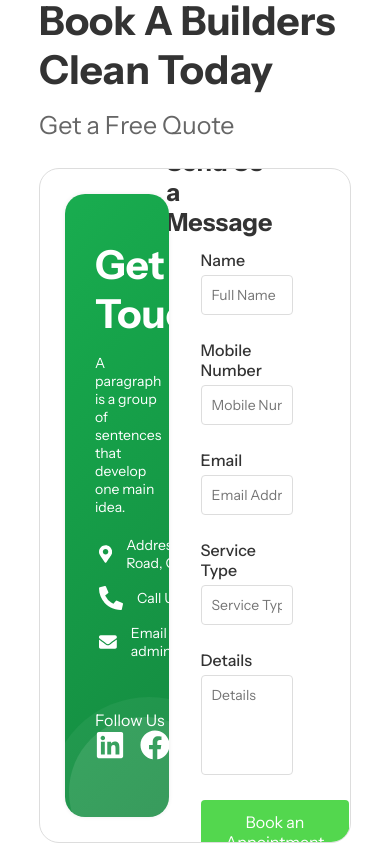
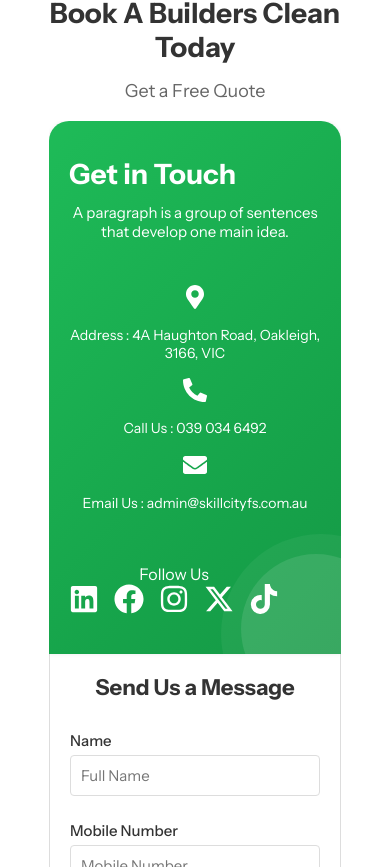
Before and after one commit to LGCDMBandara/Skill-City, a React (Vite) app in the folder frontend/: page / in a window 390 px wide. Shown: the part 3717-4584 px from the top of the page. Built offline with nearby package versions, Linux system fonts and the light colour scheme; a web font is replaced by a local one.

Commit message:
Responsive fix in form

```diff
--- a/frontend/src/Components/ReusableComponents/ComponentStyle.css
+++ b/frontend/src/Components/ReusableComponents/ComponentStyle.css
@@ -284,9 +284,60 @@
 
 /* Responsive styles */
 @media (max-width: 768px) {
-    .builder-contact-form-row {
+    .builder-contact-container {
+        padding-top: 2%;
+        margin-bottom: 3%;
+        padding-left: 15px;
+        padding-right: 15px;
+    }
+
+    .builder-contact-title {
+        font-size: 32px;
+        text-align: center;
+    }
+
+    .builder-contact-subtitle {
+        font-size: 20px;
+        text-align: center;
+    }
+
+    .builder-contact-box-container {
         flex-direction: column;
+        height: auto;
+        padding: 0;
+        border: none;
+        border-radius: 0;
         gap: 0;
+    }
+
+    .builder-contact-box-left {
+        width: 100%;
+        min-height: 300px;
+        border-radius: 20px 20px 0 0;
+        padding: 25px;
+        position: relative;
+        margin-bottom: 0;
+    }
+
+    .builder-contact-box-right {
+        width: 100%;
+        padding: 25px;
+        border: 1px solid #ddd;
+        border-top: none;
+        border-radius: 0 0 20px 20px;
+        background: white;
+    }
+
+    .builder-contact-box-title {
+        font-size: 32px;
+        text-align: center;
+        margin-bottom: 12px;
+    }
+
+    .builder-contact-box-description {
+        font-size: 16px;
+        text-align: center;
+        margin-bottom: 20px;
     }
 
     .builder-contact-details {
@@ -295,21 +346,126 @@
         margin: 20px 0;
     }
 
-    .contacts-bottom {
-        position: static;
-        margin-top: 20px;
-    }
-}
-
-@media (max-width: 480px) {
-    .builder-contact-details {
-        position: static;
-        transform: none;
-        margin: 20px 0;
+    .builder-contact-detail {
+        font-size: 15px;
+        margin-bottom: 12px;
+        justify-content: center;
+        text-align: center;
     }
 
     .contacts-bottom {
         position: static;
         margin-top: 20px;
+        text-align: center;
+    }
+
+    .contacts-social-icons {
+        justify-content: center;
+        gap: 20px;
+    }
+
+    .contacts-icons {
+        font-size: 35px;
+    }
+
+    .builder-contact-box-subtitle {
+        font-size: 24px;
+        text-align: center;
+        margin-right: 0;
+        margin-bottom: 20px;
+    }
+
+    .builder-contact-form {
+        width: 100%;
+    }
+
+    .builder-contact-form-row {
+        flex-direction: column;
+        gap: 0;
+    }
+
+    .builder-contact-form h4 {
+        font-size: 16px;
+    }
+
+    .builder-contact-form input,
+    .builder-contact-form textarea {
+        padding: 12px;
+        font-size: 16px;
+    }
+
+    .builder-contact-send-btn {
+        width: 100%;
+        padding: 15px;
+        font-size: 18px;
+        margin-top: 15px;
     }
 }
+
+@media (max-width: 480px) {
+    .builder-contact-container {
+        padding-top: 1%;
+        padding-left: 10px;
+        padding-right: 10px;
+    }
+
+    .builder-contact-title {
+        font-size: 28px;
+    }
+
+    .builder-contact-subtitle {
+        font-size: 18px;
+    }
+
+    .builder-contact-box-left {
+        padding: 20px;
+        min-height: 280px;
+    }
+
+    .builder-contact-box-right {
+        padding: 20px;
+    }
+
+    .builder-contact-box-title {
+        font-size: 28px;
+    }
+
+    .builder-contact-box-description {
+        font-size: 15px;
+    }
+
+    .builder-contact-detail {
+        font-size: 14px;
+        flex-direction: column;
+        align-items: center;
+        gap: 8px;
+    }
+
+    .builder-contact-detail svg {
+        margin-right: 0;
+        margin-bottom: 5px;
+    }
+
+    .contacts-icons {
+        font-size: 32px;
+    }
+
+    .builder-contact-box-subtitle {
+        font-size: 22px;
+    }
+
+    .builder-contact-form h4 {
+        font-size: 15px;
+    }
+
+    .builder-contact-form input,
+    .builder-contact-form textarea {
+        padding: 10px;
+        font-size: 15px;
+    }
+
+    .builder-contact-send-btn {
+        padding: 12px;
+        font-size: 16px;
+    }
+}
```
